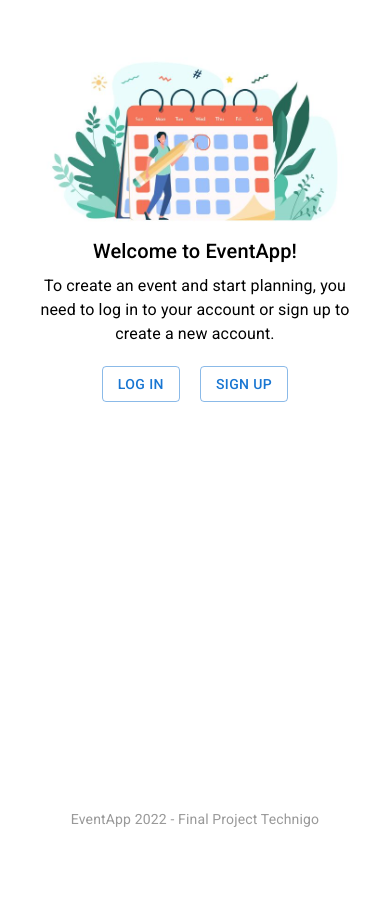
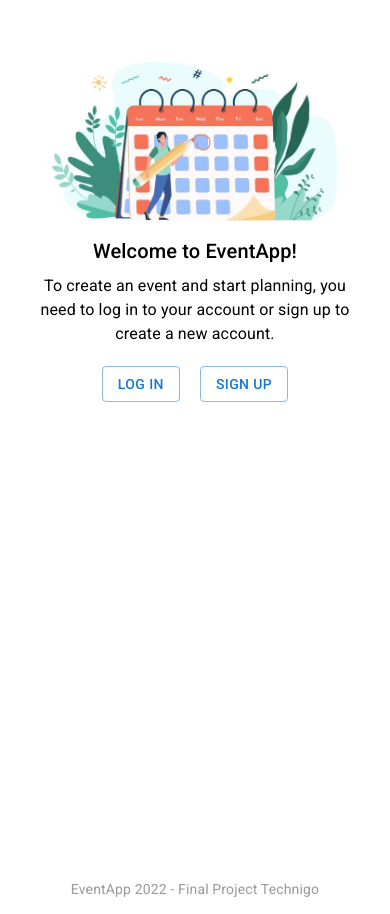
Before and after one commit to mistscale/final-project, a React (Create React App) app in the folder frontend/: page / in a window 390 px wide. Before the commit the page ends 844 px from the top, so only its background shows below. Built offline with nearby package versions, Linux system fonts and the light colour scheme.

Commit message:
fix responsive footer position

```diff
--- a/frontend/src/App.js
+++ b/frontend/src/App.js
@@ -2,6 +2,7 @@ import React from 'react';
 import { BrowserRouter, Routes, Route } from 'react-router-dom';
 import { Provider } from 'react-redux';
 import { configureStore, combineReducers } from '@reduxjs/toolkit';
+import styled from 'styled-components';
 
 import user from 'reducers/user';
 
@@ -22,6 +23,7 @@ const store = configureStore({ reducer });
 export const App = () => {
 	return (
 		<Provider store={store}>
+			<AppContainer>
 				<BrowserRouter>
 					<Routes>
 						<Route path='/' element={<Welcome />}></Route>
@@ -32,7 +34,12 @@ export const App = () => {
 						<Route path='*' element={<NotFound />}></Route>
 					</Routes>
 				</BrowserRouter>
+			</AppContainer>
 			<Footer />
 		</Provider>
 	);
 };
+
+const AppContainer = styled.div`
+	min-height: 100vh;
+`;
--- a/frontend/src/components/Footer.js
+++ b/frontend/src/components/Footer.js
@@ -5,7 +5,7 @@ import Typography from '@mui/material/Typography';
 const Footer = () => {
 	return (
 		<Box
-			sx={{ width: '100%', position: 'absolute', bottom: 15, color: '#999' }}
+			sx={{ width: '100%', position: 'relative', bottom: 15, color: '#999' }}
 		>
 			<Typography variant='body2' align='center'>
 				EventApp {new Date().getFullYear()} - Final Project Technigo
```
Lines whose indentation alone changed are shown as unchanged.
